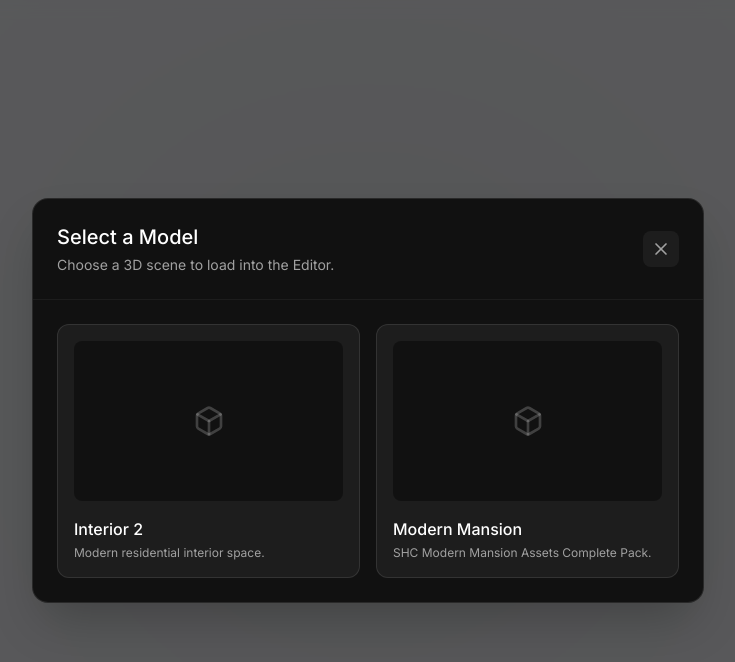
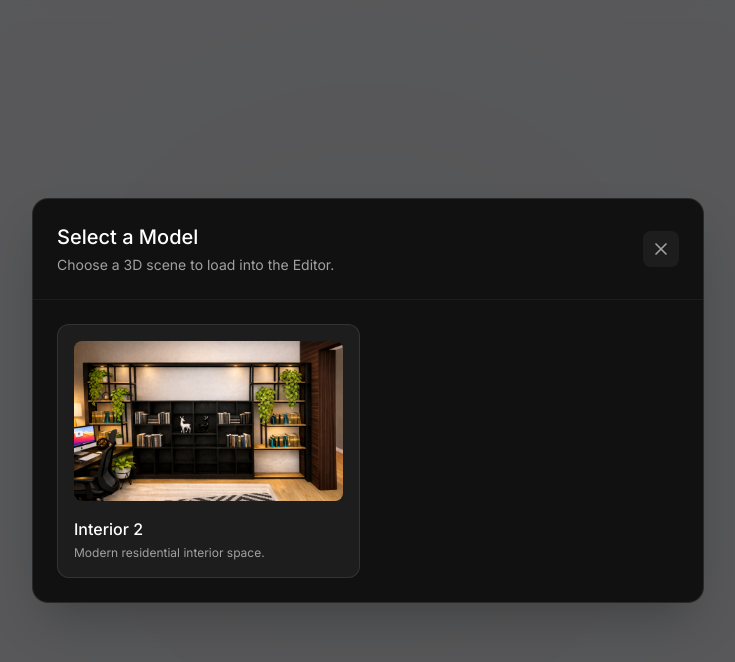
Before and after one commit to divyanshsaraswat/three-d-viewer, a Next.js app: page / in a window 1280 px wide. Both pictures are taken after a click on the button "Launch Editor". Shown: the top 662 px of the page, without its empty margins (272-1007 px from the left). Built offline with nearby package versions, Linux system fonts and the light colour scheme; no server answers.

Commit message:
feat: Add ModelSelectDialog component for selecting 3D scenes, including a new interior model thumbnail.

```diff
--- a/components/ModelSelectDialog.tsx
+++ b/components/ModelSelectDialog.tsx
@@ -3,6 +3,7 @@
 import { useState } from 'react';
 import { Box, Image as ImageIcon, X } from 'lucide-react';
 import { useRouter } from 'next/navigation';
+import Image from 'next/image';
 
 export interface ModelOption {
     id: string;
@@ -17,15 +18,8 @@ export const MODEL_OPTIONS: ModelOption[] = [
         id: 'interior-2',
         title: 'Interior 2',
         description: 'Modern residential interior space.',
-        thumbnail: '/placeholder-interior.jpg', // You can replace this with an actual screenshot
+        thumbnail: 'interior-2.webp', // You can replace this with an actual screenshot
         url: '/examples/scene_optimized.glb'
-    },
-    {
-        id: 'modern-mansion',
-        title: 'Modern Mansion',
-        description: 'SHC Modern Mansion Assets Complete Pack.',
-        thumbnail: '/examples/SHC Modern Mansion Assets Complete Pack/background.jpeg',
-        url: '/examples/SHC Modern Mansion Assets Complete Pack/SHC Modern Mansion Assets Complete Pack_optimized.glb'
     }
 ];
 
@@ -70,11 +64,14 @@ export default function ModelSelectDialog({ isOpen, onClose }: { isOpen: boolean
                             <button
                                 key={model.id}
                                 onClick={() => handleSelect(model.id)}
-                                className="group relative flex flex-col items-start p-4 bg-white/5 border border-white/10 hover:border-[#ccff00]/50 rounded-xl transition-all hover:bg-white/10 text-left"
+                                className="group relative flex flex-col items-start p-4 bg-white/5 border border-white/10 hover:border-[#ccff00]/50 rounded-xl transition-all hover:bg-white/10 text-left cursor-pointer"
                             >
                                 <div className="w-full h-40 bg-black/40 rounded-lg mb-4 flex items-center justify-center overflow-hidden relative">
                                     {/* Fallback Icon */}
-                                    <Box size={32} className="text-white/20" />
+                                    {model.thumbnail?
+                                        <Image src={`/${model.thumbnail}`} width={100} height={100} alt={model.title} className="w-full h-full object-cover" />
+                                        : <ImageIcon size={32} className="text-white/20" />
+                                    }
                                 </div>
                                 <h3 className="text-white font-medium group-hover:text-[#ccff00] transition-colors">{model.title}</h3>
                                 <p className="text-xs text-neutral-400 mt-1 line-clamp-2">{model.description}</p>
```
Also changed, not shown: public/interior-2.webp (added).
